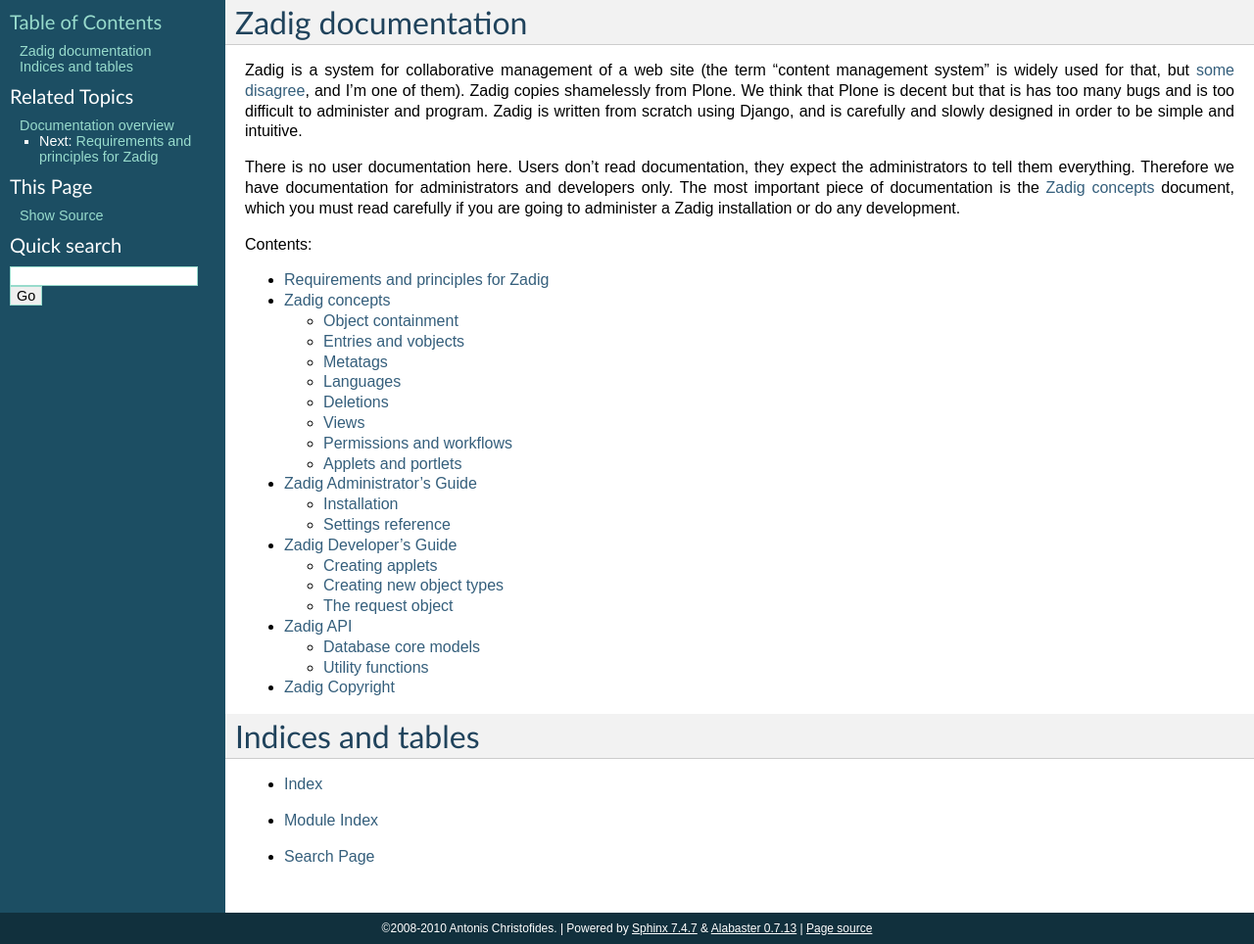
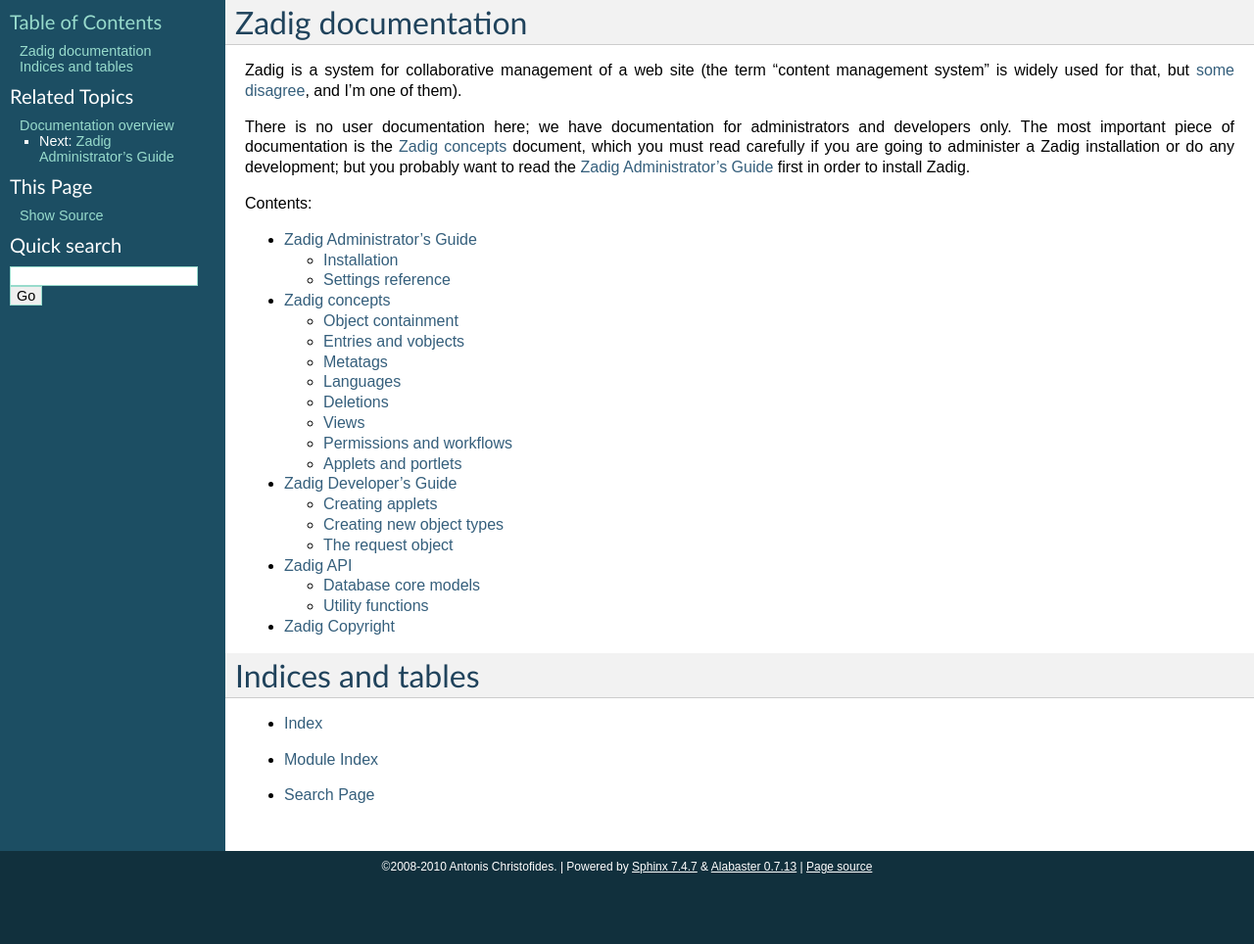
Before and after one commit to aptiko/zadig, a Sphinx documentation site: the page built from docs/index.txt, in a window 1280 px wide. Shown: the whole page at 98% size. Built offline with Sphinx 7.4.7, drawn with Linux system fonts in a browser that asks for light colours; after the commit the page ends 901 px from its top, so only the background shows below that.

Commit message:
Reorganized documentation

```diff
--- a/docs/index.txt
+++ b/docs/index.txt
@@ -3,29 +3,24 @@ Zadig documentation
 
 Zadig is a system for collaborative management of a web site (the term
 "content management system" is widely used for that, but `some
-disagree`_, and I'm one of them).  Zadig copies shamelessly from
-Plone. We think that Plone is decent but that is has too many bugs and
-is too difficult to administer and program. Zadig is written from
-scratch using Django, and is carefully and slowly designed in order to
-be simple and intuitive.
+disagree`_, and I'm one of them).
 
 .. _some disagree: http://www.gnu.org/philosophy/words-to-avoid.html#Content
 
-There is no user documentation here. Users don't read documentation,
-they expect the administrators to tell them everything. Therefore we
-have documentation for administrators and developers only.  The most
-important piece of documentation is the :ref:`concepts` document,
-which you must read carefully if you are going to administer a
-Zadig installation or do any development.
+There is no user documentation here; we have documentation for
+administrators and developers only.  The most important piece of
+documentation is the :ref:`concepts` document, which you must read
+carefully if you are going to administer a Zadig installation or do
+any development; but you probably want to read the
+:ref:`administrators_guide` first in order to install Zadig.
 
 Contents:
 
 .. toctree::
    :maxdepth: 2
 
-   requirements
+   administrators_guide
    concepts
-   administrators_guide
    developers_guide
    api
    copyright
```
Also changed, not shown: docs/requirements.txt (deleted, +0 -44 lines), 1 other file.
